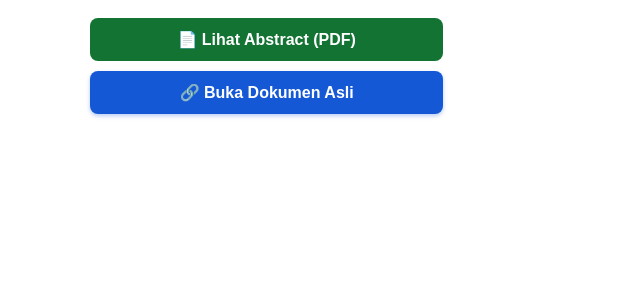
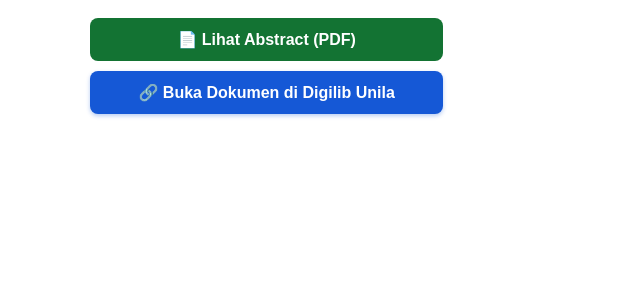
Before and after one commit to nazmahevano/Search-Engine-Unila, a Django app: page /detail/1/ in a window 1280 px wide. Shown: the part 293-593 px from the top of the page, without its empty margins (0-640 px from the left). Run offline with Django 5.2, Linux system fonts and the light colour scheme; tables that the repository leaves empty hold one stand-in row (values such as "Sample post").

Commit message:
kata kata buka dokumen asli

```diff
--- a/templates/detail.html
+++ b/templates/detail.html
@@ -135,11 +135,11 @@
 
                 {% if skripsi.source_url %}
                     <a href="{{ skripsi.source_url }}" target="_blank" class="btn-general {% if skripsi.source == 'LPPM' %}btn-lppm{% else %}btn-buka{% endif %}">
-                        {% if skripsi.source == 'LPPM' %}🔗 Buka Dokumen di LPPM{% else %}🔗 Buka Dokumen Asli{% endif %}
+                        {% if skripsi.source == 'LPPM' %}🔗 Buka Dokumen di LPPM{% else %}🔗 Buka Dokumen di Digilib Unila{% endif %}
                     </a>
                 {% elif skripsi.url_digilib %}
                     <a href="{{ skripsi.url_digilib }}" target="_blank" class="btn-general {% if skripsi.source == 'LPPM' %}btn-lppm{% else %}btn-buka{% endif %}">
-                        {% if skripsi.source == 'LPPM' %}🔗 Buka Dokumen di LPPM{% else %}🔗 Buka Dokumen di Digilib{% endif %}
+                        {% if skripsi.source == 'LPPM' %}🔗 Buka Dokumen di LPPM{% else %}🔗 Buka Dokumen di Digilib Unila{% endif %}
                     </a>
                 {% else %}
                     <button disabled class="btn-general disabled">
```
